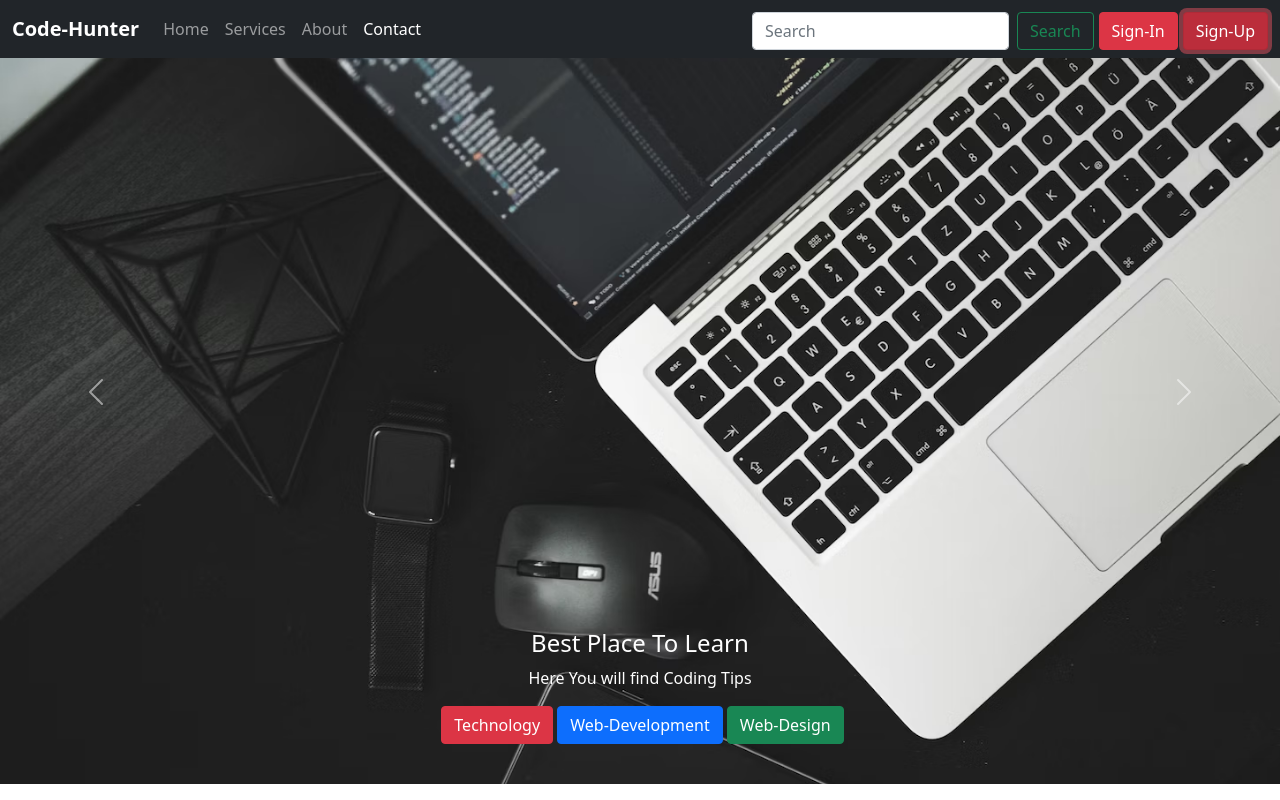
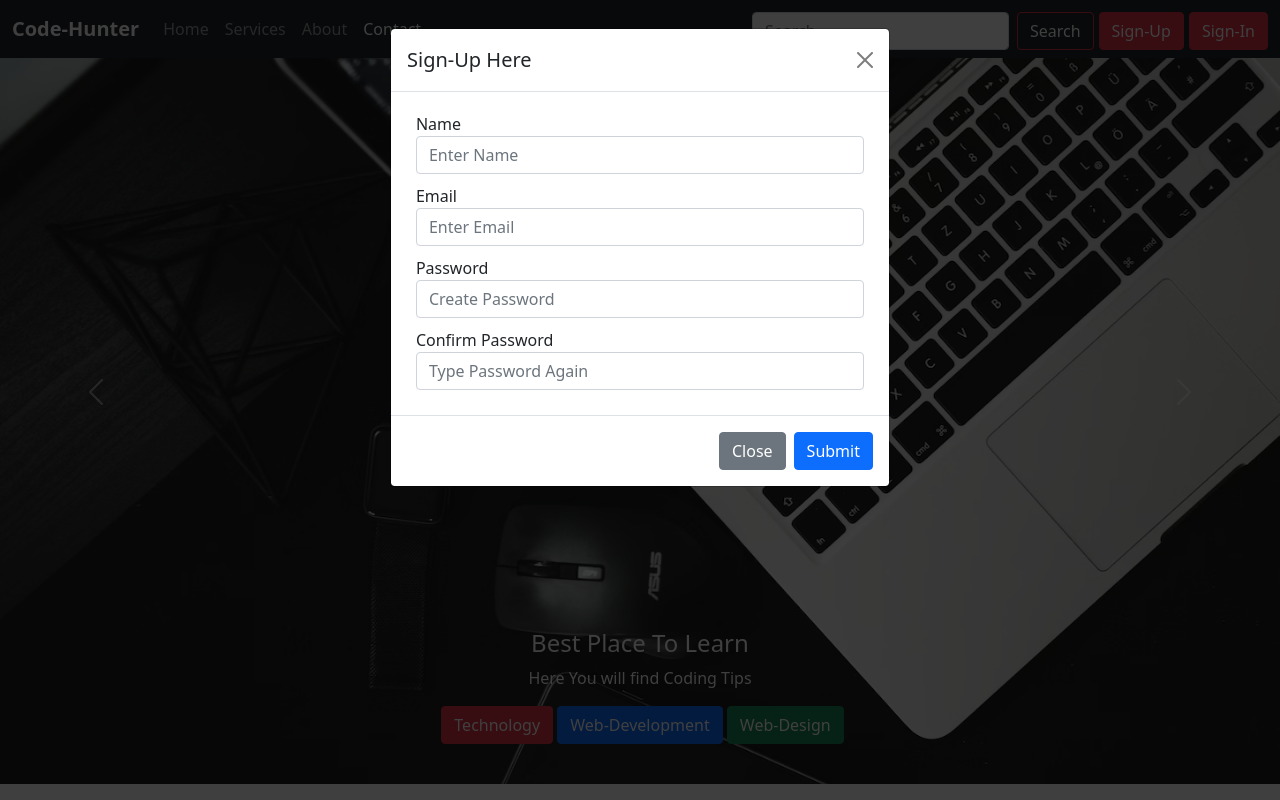
Before and after one commit to codehunterzahid/Coding-Blog, a plain HTML site: page index.html in a window 1280 px wide. Both pictures are taken after a click on the button "Sign-Up". Shown: the top 800 px of the page. Drawn offline with nearby package versions, Linux system fonts and the light colour scheme.

Commit message:
log in and sign up modals are added

```diff
--- a/css/index.css
+++ b/css/index.css
@@ -15,6 +15,18 @@
 .btn-danger{
     margin-left: 5px;
 }
+
+/* styling modals */
+.s-form{
+  margin: 0 5% 0 5%;
+}
+.s-form2{
+  margin-top: 2%;
+}
+.s-form3{
+  margin-bottom: 5%;
+}
+
 
 /* services section styling */
 .services-block-three{
--- a/index.html
+++ b/index.html
@@ -49,14 +49,91 @@
         </ul>
         <form class="d-flex mt-1">
           <input class="form-control me-2" type="search" placeholder="Search" aria-label="Search">
-          <button class="btn btn-outline-success" type="submit">Search</button>
+          <button class="btn btn-outline-danger text-white" type="submit">Search</button>
         </form>
 
-        <button type="button" class="btn btn-danger mt-1">Sign-In</button>
-        <button type="button" class="btn btn-danger mt-1">Sign-Up</button>
+
+        <!-- sign up button with a sign up modal  -->
+
+        <button type="button" class="btn btn-danger mt-1" data-bs-toggle="modal" data-bs-target="#sign-up">
+          Sign-Up
+        </button>
+
+
+        <!-- sign in button with a sign in modal  -->
+
+        <button type="button" class="btn btn-danger mt-1" data-bs-toggle="modal" data-bs-target="#sign-in">Sign-In</button>
+
       </div>
     </div>
   </nav>
+
+
+        <!--Sign Up Modal -->
+        <div class="modal fade" id="sign-up" data-bs-backdrop="static" data-bs-keyboard="false" tabindex="-4"
+          aria-labelledby="staticBackdropLabel" aria-hidden="true">
+          <div class="modal-dialog">
+            <div class="modal-content">
+              <div class="modal-header">
+                <h1 class="modal-title fs-5" id="staticBackdropLabel">Sign-Up Here</h1>
+                <button type="button" class="btn-close" data-bs-dismiss="modal" aria-label="Close"></button>
+              </div>
+              <form action="#sign-in">
+              <div class="form-group s-form s-form2">
+                <label for="exampleInputName1">Name</label>
+                <input type="text" class="form-control" id="exampleInputName1" placeholder="Enter Name" required>
+              </div>
+              <div class="form-group s-form">
+                <label for="exampleInputEmail1">Email</label>
+                <input type="email" class="form-control" id="exampleInputEmail1" placeholder="Enter Email" required>
+              </div>
+              <div class="form-group s-form">
+                <label for="exampleInputPassword1">Password</label>
+                <input type="password" class="form-control" id="exampleInputPassword1" placeholder="Create Password" required>
+              </div>
+              <div class="form-group s-form s-form3">
+                <label for="exampleInputPassword1">Confirm Password</label>
+                <input type="password" class="form-control" id="exampleInputPassword1" placeholder="Type Password Again" required>
+              </div>
+              <div class="modal-footer">
+                <button type="button" class="btn btn-secondary" data-bs-dismiss="modal">Close</button>
+                <button type="button" class="btn btn-primary" data-bs-dismiss="modal" data-bs-target="#sign-in" data-bs-toggle="modal">Submit</button>
+              </div>
+            </form>
+            </div>
+          </div>
+        </div>
+
+
+        <!-- sign in Modal -->
+        <div class="modal fade" id="sign-in" data-bs-backdrop="static" data-bs-keyboard="false" tabindex="-4"
+          aria-labelledby="staticBackdropLabel" aria-hidden="true">
+          <div class="modal-dialog">
+            <div class="modal-content">
+              <div class="modal-header">
+                <h1 class="modal-title fs-5" id="staticBackdropLabel">Sign-Up Here</h1>
+                <button type="button" class="btn-close" data-bs-dismiss="modal" aria-label="Close"></button>
+              </div>
+              <form action="index.html">
+              <div class="form-group s-form s-form2">
+                <label for="exampleInputEmail1">Email</label>
+                <input type="email" class="form-control" id="exampleInputEmail1" placeholder="Enter Email" required>
+              </div>
+              <div class="form-group s-form s-form3">
+                <label for="exampleInputPassword1">Password</label>
+                <input type="password" class="form-control" id="exampleInputPassword1" placeholder="Enter Password" required>
+              </div>
+              <div class="modal-footer">
+                <button type="button" class="btn btn-secondary" data-bs-dismiss="modal">Close</button>
+                <button type="submit" class="btn btn-primary">Submit</button>
+              </div>
+            </form>
+            </div>
+          </div>
+        </div>
+
+
+
 
   <!-- carousel  -->
   <div id="carouselExampleCaptions" class="carousel slide carousel-fade" data-bs-ride="carousel">
@@ -109,6 +186,7 @@
       <span class="visually-hidden">Next</span>
     </button>
   </div>
+
 
   <!-- this is a section include services details  -->
 
@@ -302,7 +380,8 @@
         </div>
         <div class="form-group">
           <label for="exampleInputEmail1">Email address</label>
-      <input type="email" class="form-control" id="exampleInputEmail1" aria-describedby="emailHelp" placeholder="Enter email" required>
+          <input type="email" class="form-control" id="exampleInputEmail1" aria-describedby="emailHelp"
+            placeholder="Enter email" required>
           <small id="emailHelp" class="form-text text-muted">We'll never share your email with anyone else.</small>
         </div>
         <div class="form-group">
@@ -339,6 +418,7 @@
 
 
 
+
 </body>
 
 </html>
```
Lines whose indentation alone changed are shown as unchanged.
